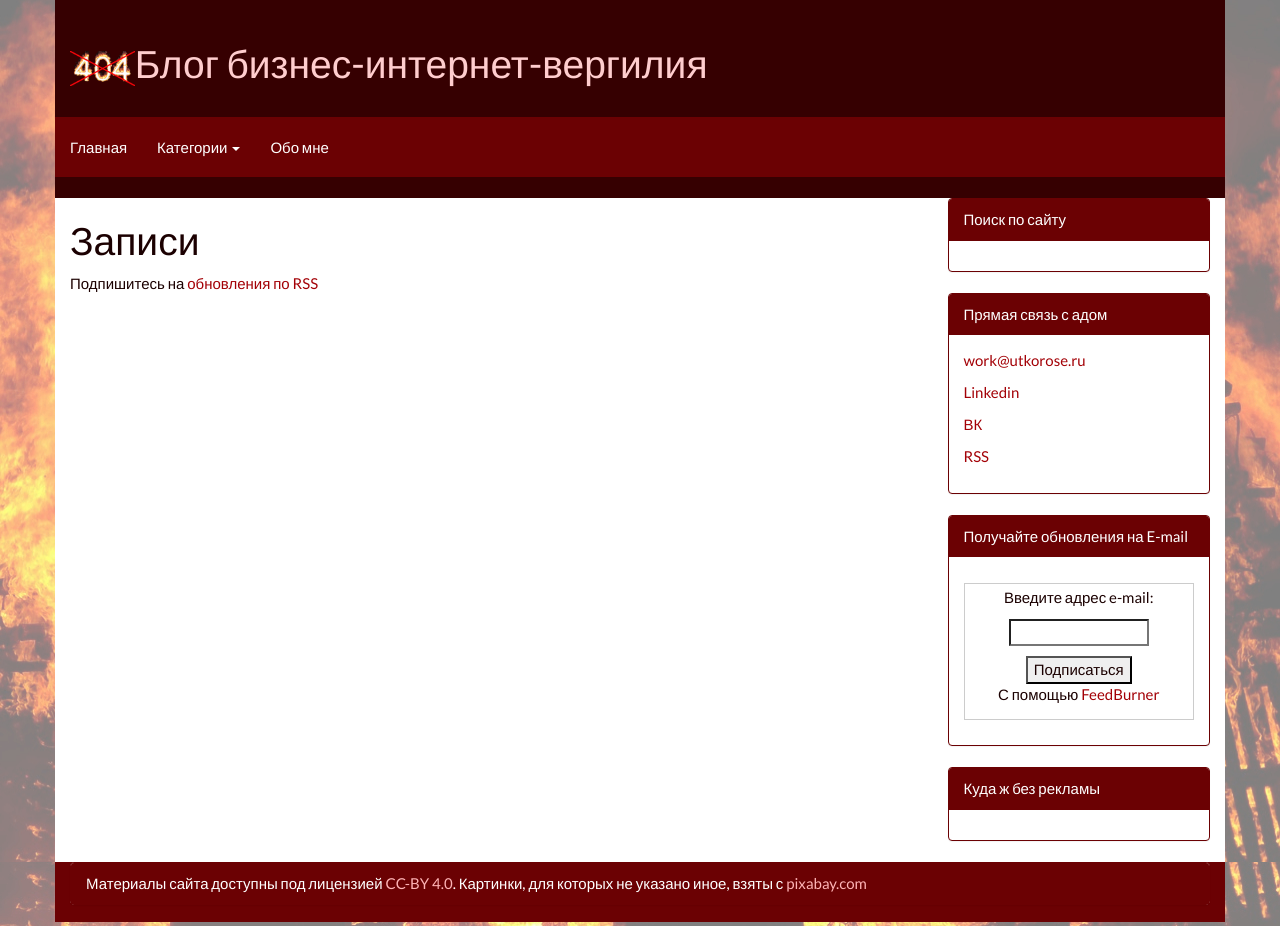
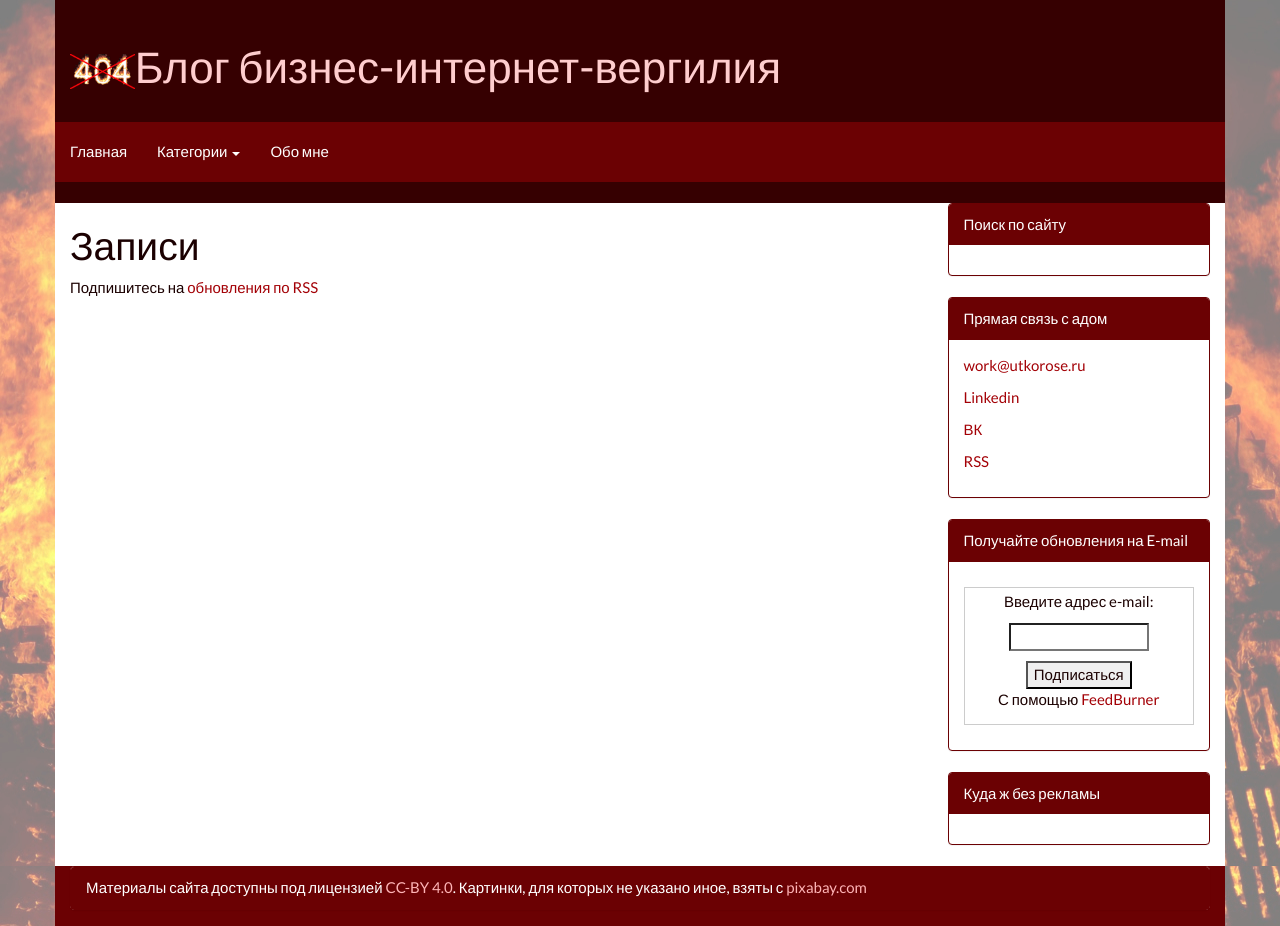
Before and after one commit to utkorose/blog-internet-vergiliy, a Jekyll site: the page built from index.html, in a window 1280 px wide. Built offline with Jekyll 4.4.1, drawn with Linux system fonts in a browser that asks for light colours.

Commit message:
Update theme.css

```diff
--- a/css/theme.css
+++ b/css/theme.css
@@ -18,6 +18,7 @@ body {
 }
 .h1{
 	color:#A30006;
+	font-size:44px;
 }
 .Tbackground{
   min-height:100%;
```
